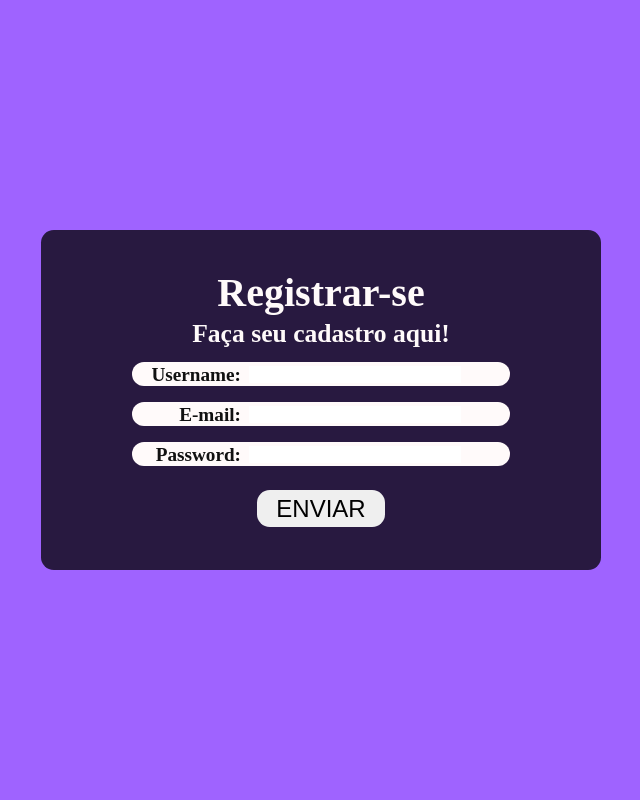
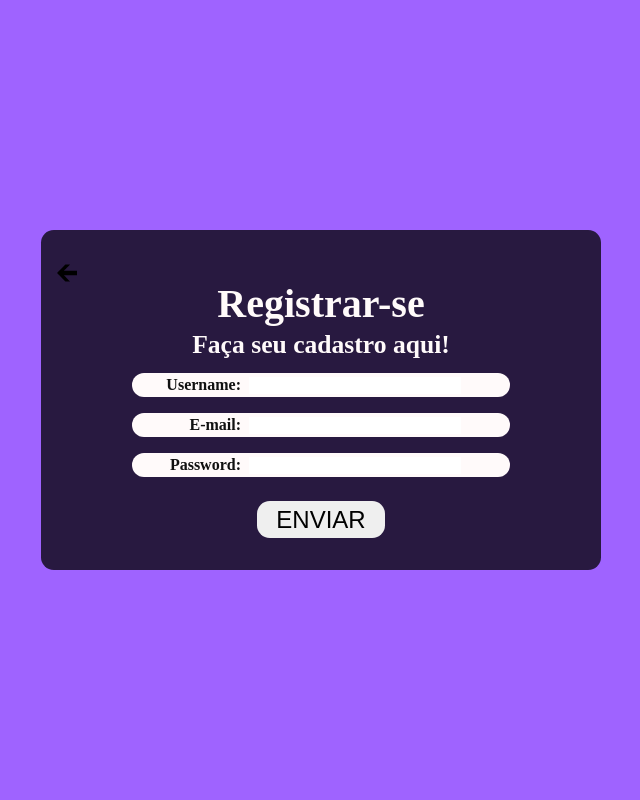
Before and after one commit to jacksonsr451/flask-blog, a Python web app: template app/templates/auth/register.html in a window 1280 px wide. Shown: the whole page, without its empty margins (319-959 px from the left). Run offline with Jinja, Linux system fonts and the light colour scheme; the template is opened without the code that fills it, so the values that code supplies are empty.

Commit message:
Add left_arrow to return by register to login

```diff
--- a/app/static/css/style.css
+++ b/app/static/css/style.css
@@ -108,6 +108,19 @@ table {
     border-radius: .8rem;
 
     background-color: var(--color-secondary-dark);
+}
+
+.content > .register_form > .items > .top {
+    display: flex;
+    flex-direction: row;
+    width: 100%;
+    height: 22px;
+}
+
+.content > .register_form > .items > .top > a > img {
+    width: 20px;
+    height: 22px;
+    margin-left: 1rem;
 }
 
 .content > .login_form > .items > h1,
@@ -286,7 +299,7 @@ table {
     .content > .login_form > .items > .input_form > .background_input,
     .content > .register_form > .items > .input_form > .background_label,
     .content > .register_form > .items > .input_form > .background_input {
-        font-size: 1.2rem;
+        font-size: 1rem;
     }
 
     .content > .login_form > .items > .input_form > .background_label,
--- a/app/templates/auth/register.html
+++ b/app/templates/auth/register.html
@@ -7,6 +7,11 @@
 {% block content %}
     <form class="register_form" action="/auth/register/validate" method="post">
         <div class="items">
+            <div class="top">
+                <a href="/auth/login">
+                    <img src="{{ url_for('static', filename='images/left_arrow.svg') }}" alt="" srcset="">
+                </a>
+            </div>
             <h1>Registrar-se</h1>
             <p>Faça seu cadastro aqui!</p>
             <input type="hidden" name="csrf_token" value="{{ csrf_token() }}" />
```
Also changed, not shown: app/static/images/left_arrow.svg (added).
